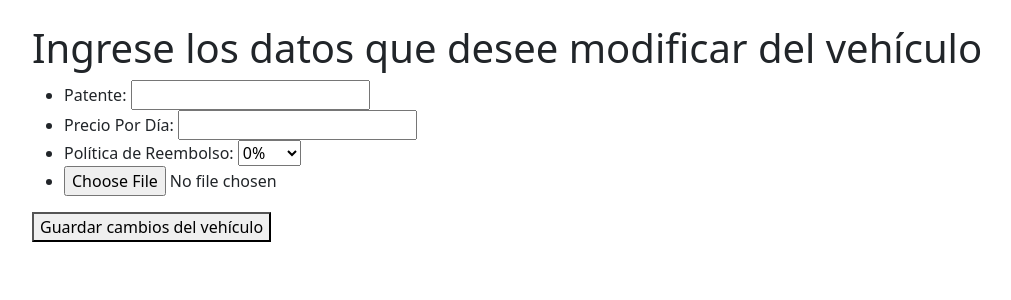
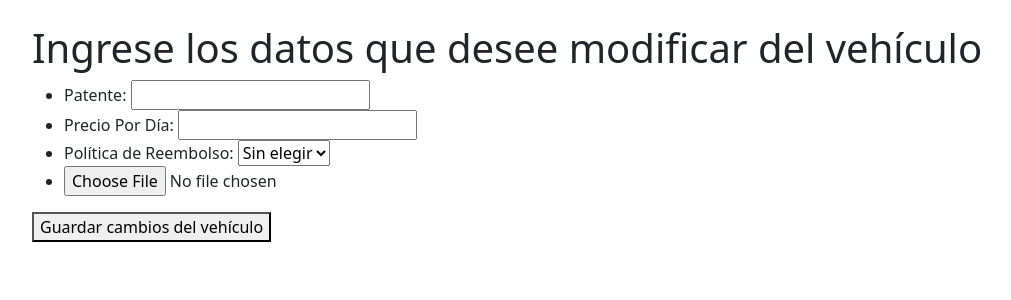
Before and after one commit to DiegoGarciaHerd/TP-Ing2, a Django app: page /admin-auth/modificar-autos/ in a window 1280 px wide. Shown: the part 82-382 px from the top of the page, without its empty margins (50-1061 px from the left). Run offline with Django 5.2, Linux system fonts and the light colour scheme; some libraries are stand-ins or nearby versions.

Commit message:
Modificando cosas de los autos

```diff
--- a/administrador/templates/administrador/cargar_autos.html
+++ b/administrador/templates/administrador/cargar_autos.html
@@ -59,13 +59,15 @@
 
     <script>
       const fileInput = document.getElementById('foto');
+      const base64Input = document.getElementById('foto_base64');
+
       fileInput.addEventListener('change', function () {
         const file = this.files[0];
         if (file) {
           const reader = new FileReader();
           reader.onload = function () {
             const base64String = reader.result.split(',')[1];
-            console.log(base64String); // Acá podés mandarlo a un input oculto o al servidor
+            base64Input.value = base64String; // Guardar en input oculto
           };
           reader.readAsDataURL(file);
         }
--- a/administrador/templates/administrador/modificar_autos.html
+++ b/administrador/templates/administrador/modificar_autos.html
@@ -17,7 +17,8 @@
             <li>
                 <label for="reembolso">Política de Reembolso: </label>
                 <select id="politica_reembolso" name="politica_reembolso">
-                    <option value="0%" selected>0%</option>
+                    <option value="Sin elegir" selected>Sin elegir</option>
+                    <option value="0">0%</option>
                     <option value="20%">20%</option>
                     <option value="100%">100%</option>
                 </select>
--- a/administrador/views.py
+++ b/administrador/views.py
@@ -146,6 +146,7 @@ def cargar_autos(request):
         año = request.POST.get('año')
         patente = request.POST.get('patente')
         precio_por_dia = request.POST.get('precio')
+        foto = request.POST.get('foto_base64')
 
         if Vehiculo.objects.filter(patente=patente).exists():
             messages.error(request, "Ya existe un vehículo con esa patente.")
@@ -159,7 +160,8 @@ def cargar_autos(request):
                 patente=patente,
                 precio_por_dia=precio_por_dia,
                 disponible=True,
-                sucursal_actual_id=1
+                sucursal_actual_id=1,
+                foto_base64=foto
             )
             messages.success(request, "Autos cargados exitosamente")
         except Exception as e:
```
Also changed, not shown: db.sqlite3.
